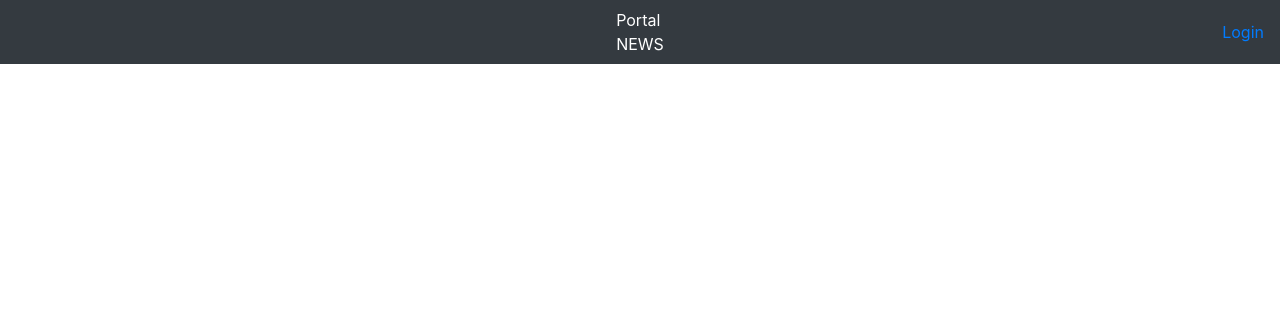
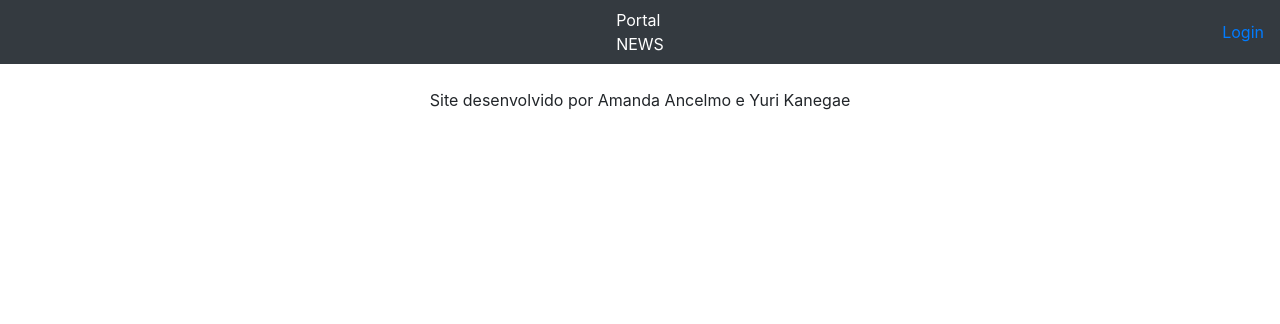
Before and after one commit to YuriKanegae/Atividades, a PHP site: page /files/20210217/php/index.php in a window 1280 px wide. Shown: the top 324 px of the page. Run offline with PHP 8.4, Linux system fonts and the light colour scheme.

Commit message:
Add rodapé

```diff
--- a/files/20210217/php/index.php
+++ b/files/20210217/php/index.php
@@ -9,4 +9,6 @@
 
         //header('Location: login.php');
     }
+
+    include 'rodape.php';
 ?>
--- /dev/null
+++ b/files/20210217/php/rodape.php
@@ -0,0 +1,7 @@
+      <footer id = "sticky-footer" class = "py-4">
+        <p class="text-center">
+          Site desenvolvido por Amanda Ancelmo e Yuri Kanegae
+        </p>
+      </footer>
+  </body>
+</html>
```
